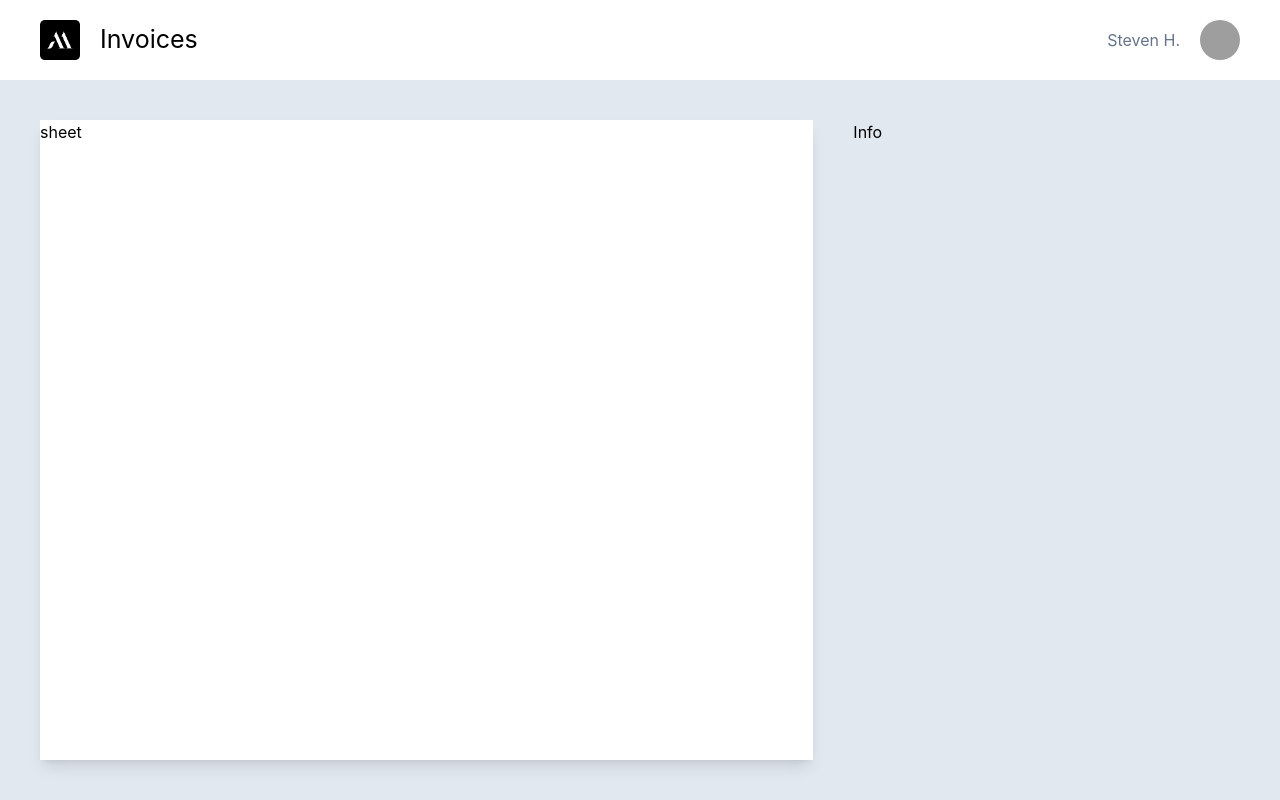
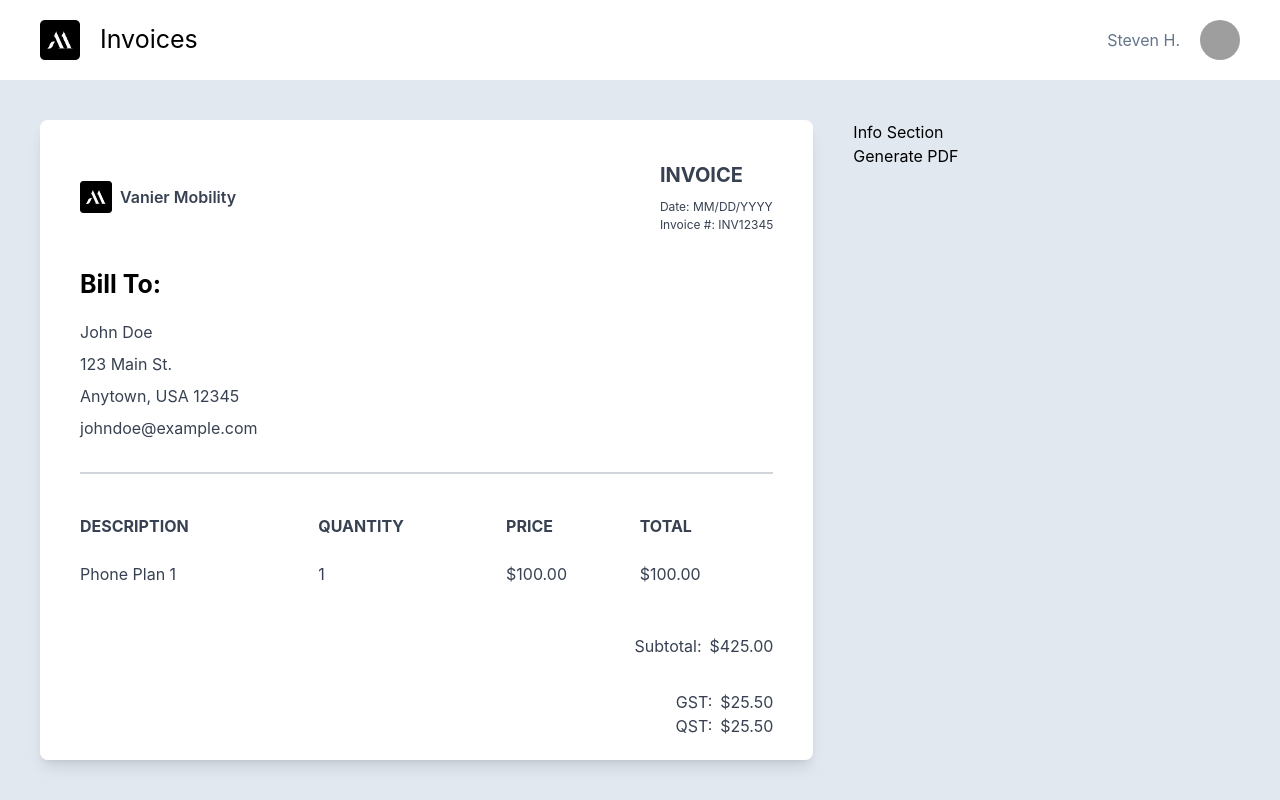
Before and after one commit to aryanxarora/Mobility-Invoicing, a React (Create React App) app: page /invoice in a window 1280 px wide. Built offline with nearby package versions, Linux system fonts and the light colour scheme; grey boxes are pictures that could not be loaded.

Commit message:
Added jsPDF

```diff
--- a/package.json
+++ b/package.json
@@ -6,6 +6,8 @@
     "@testing-library/jest-dom": "^5.16.5",
     "@testing-library/react": "^13.4.0",
     "@testing-library/user-event": "^13.5.0",
+    "html2canvas": "^1.4.1",
+    "jspdf": "^2.5.1",
     "localforage": "^1.10.0",
     "match-sorter": "^6.3.1",
     "react": "^18.2.0",
--- a/src/components/InvoiceInfo.jsx
+++ b/src/components/InvoiceInfo.jsx
@@ -1,8 +1,106 @@
+import React from 'react';
+import jsPDF from 'jspdf';
+import html2canvas from 'html2canvas';
+import { useRef } from 'react';
+import logo from "../assets/logo.png";
+
 function InvoiceInfo() {
+  const pdfRef = useRef();
+
+  const downloadPDF = () => {
+    const input = pdfRef.current;
+    html2canvas(input).then((canvas) => {
+      const imgData = canvas.toDataURL('image/png');
+      const pdf = new jsPDF('p', 'mm', 'a4', true);
+      const pdfWidth = pdf.internal.pageSize.getWidth();
+      const pdfHeight = pdf.internal.pageSize.getHeight();
+      const imgWidth = canvas.width;
+      const imgHeight = canvas.height;
+      const ratio = Math.min(pdfWidth / imgWidth, pdfHeight / imgHeight);
+      const imgX = (pdfWidth - imgWidth * ratio) / 2;
+      const imgY = 30;
+      pdf.addImage(imgData, 'PNG', imgX, imgY, imgWidth * ratio, imgHeight * ratio);
+      pdf.save('invoice.pdf');
+    });
+  }
+
   return (
     <div className="bg-slate-200 h-[90%] flex p-10">
-      <div className="basis-2/3 bg-white shadow-lg">sheet</div>
-      <div className="basis-1/3 ml-10">Info</div>
+
+      <div id="pdfSection" className="basis-2/3 bg-white shadow-lg rounded-lg  overflow-scroll overflow-x-hidden">
+        <div id="pdfContainer" className="p-5 m-5" ref={pdfRef}>
+
+          <div className="flex items-center justify-between mb-8">
+            <div class="flex items-center">
+              <img class="h-8 w-8 mr-2" src={logo} alt="Logo" />
+              <div class="text-gray-700 font-semibold text-lg">Vanier Mobility</div>
+            </div>
+            <div class="text-gray-700">
+              <div class="font-bold text-xl mb-2">INVOICE</div>
+              <div class="text-sm">Date: MM/DD/YYYY</div>
+              <div class="text-sm">Invoice #: INV12345</div>
+            </div>
+          </div>
+
+          <div class="border-b-2 border-gray-300 pb-8 mb-8">
+            <h2 class="text-2xl font-bold mb-4">Bill To:</h2>
+            <div class="text-gray-700 mb-2">John Doe</div>
+            <div class="text-gray-700 mb-2">123 Main St.</div>
+            <div class="text-gray-700 mb-2">Anytown, USA 12345</div>
+            <div class="text-gray-700">johndoe@example.com</div>
+          </div>
+
+          <table class="w-full text-left mb-8">
+            <thead>
+              <tr>
+                <th class="text-gray-700 font-bold uppercase py-2">Description</th>
+                <th class="text-gray-700 font-bold uppercase py-2">Quantity</th>
+                <th class="text-gray-700 font-bold uppercase py-2">Price</th>
+                <th class="text-gray-700 font-bold uppercase py-2">Total</th>
+              </tr>
+            </thead>
+            <tbody>
+              <tr>
+                <td class="py-4 text-gray-700">Phone Plan 1</td>
+                <td class="py-4 text-gray-700">1</td>
+                <td class="py-4 text-gray-700">$100.00</td>
+                <td class="py-4 text-gray-700">$100.00</td>
+              </tr>
+            </tbody>
+          </table>
+
+          <div class="flex justify-end mb-8">
+            <div class="text-gray-700 mr-2">Subtotal:</div>
+            <div class="text-gray-700">$425.00</div>
+          </div>
+
+          <div class="flex justify-end">
+            <div class="text-gray-700 mr-2">GST:</div>
+            <div class="text-gray-700">$25.50</div>
+          </div>
+          <div class="flex justify-end mb-8">
+            <div class="text-gray-700 mr-2">QST:</div>
+            <div class="text-gray-700">$25.50</div>
+          </div>
+
+          <div class="flex justify-end mb-8">
+            <div class="text-gray-700 mr-2">Total:</div>
+            <div class="text-gray-700 font-bold text-xl">$450.50</div>
+          </div>
+
+          <div class="border-t-2 border-gray-300 pt-8 mb-8">
+            <div class="text-gray-700 mb-2">Payment is due within 30 days. Late payments are subject to fees.</div>
+            <div class="text-gray-700 mb-2">Please make checks payable to Your Company Name and mail to:</div>
+            <div class="text-gray-700">123 Main St., Anytown, USA 12345</div>
+          </div>
+
+        </div>
+      </div>
+
+      <div id="infoSection" className="basis-1/3 ml-10">
+        <h1>Info Section</h1>
+        <button onClick={downloadPDF}>Generate PDF</button>
+      </div>
     </div>
   );
 }
```
Also changed, not shown: 1 other file (tests, documents, lock files or other folders).
